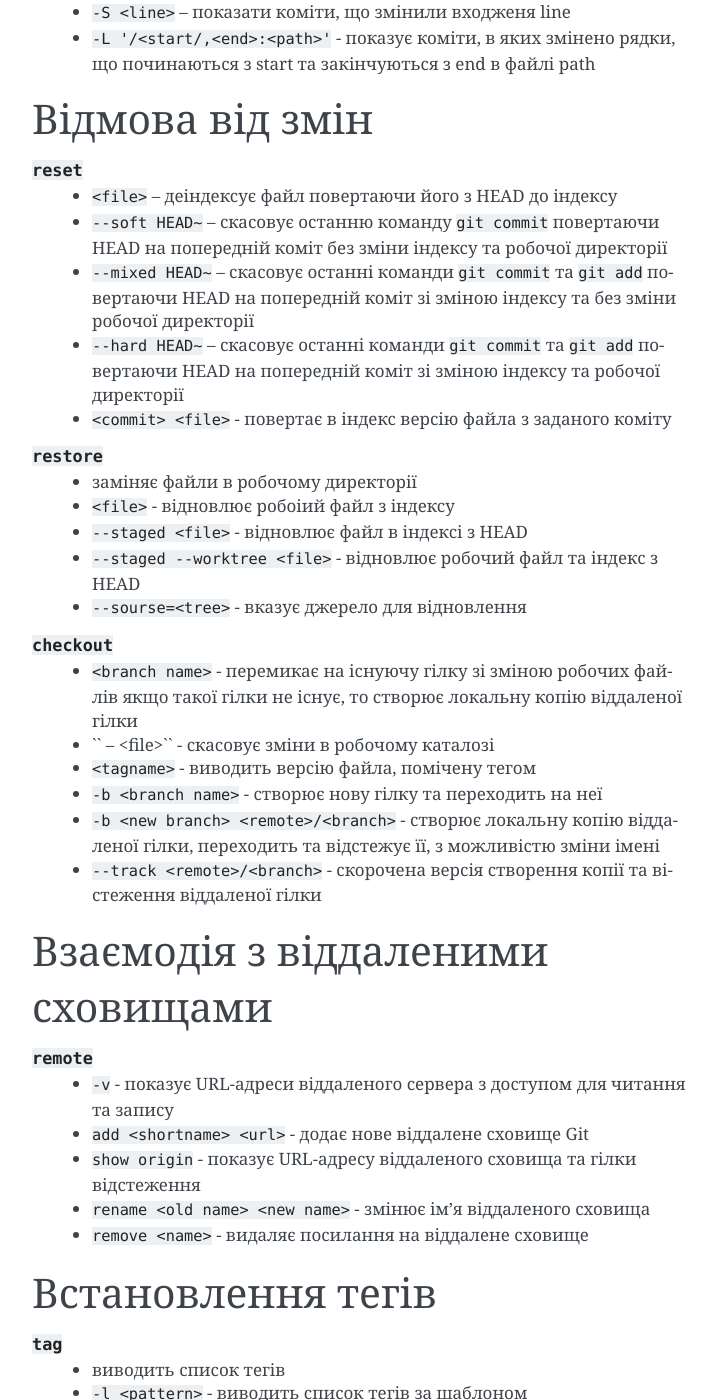
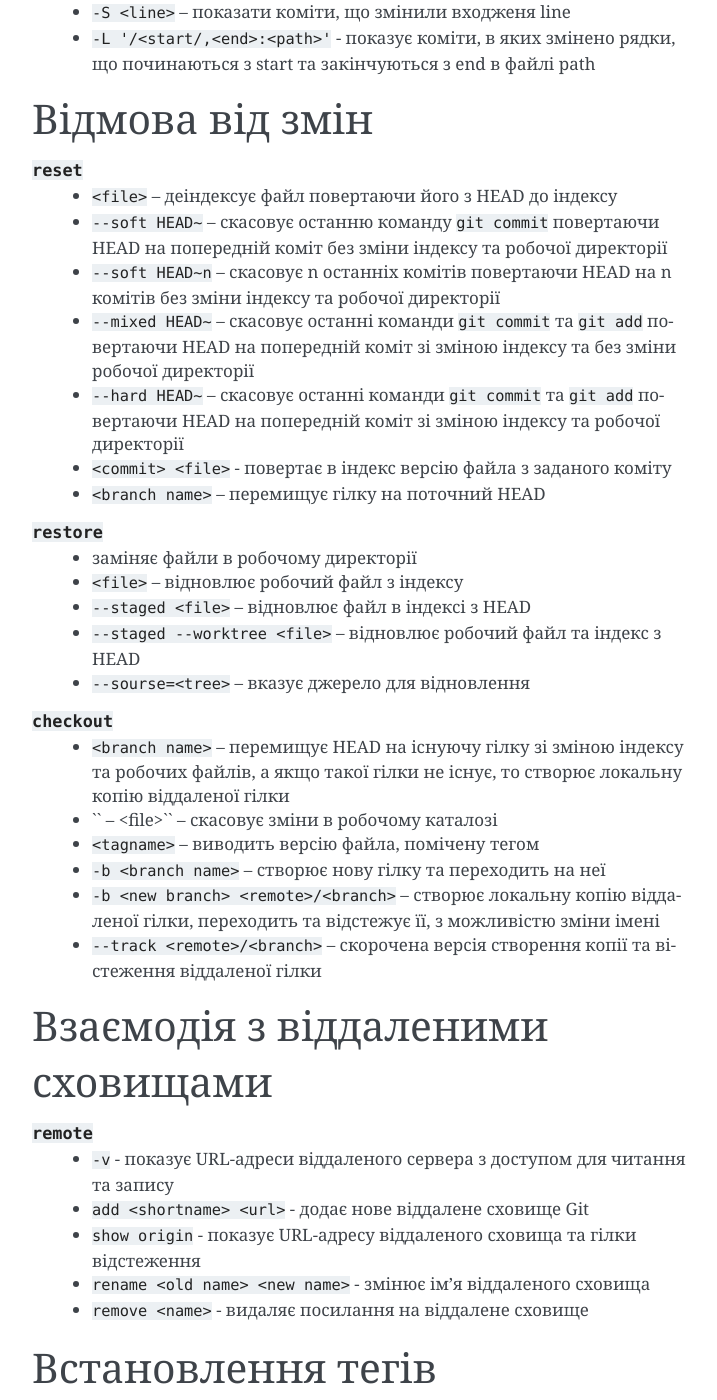
Before and after one commit to lsv62/Git, a Sphinx documentation site: the page built from source/git.rst, in a window 1280 px wide and 1400 px high, scrolled down 5727 px. Shown: the whole window, without its empty margins (388-1105 px from the left). Built offline with Sphinx 7.4.7, drawn with Linux system fonts in a browser that asks for light colours.

Commit message:
reset vv checkout

```diff
--- a/source/git.rst
+++ b/source/git.rst
@@ -234,6 +234,8 @@
         * ``<file>`` -- деіндексує файл повертаючи його з HEAD до індексу
         * ``--soft HEAD~`` -- скасовує останню команду ``git commit`` повертаючи
           HEAD на попередній коміт без зміни індексу та робочої директорії
+        * ``--soft HEAD~n`` -- скасовує n останніх комітів повертаючи
+          HEAD на n комітів без зміни індексу та робочої директорії
         * ``--mixed HEAD~`` -- скасовує останні команди ``git commit`` та
           ``git add`` повертаючи HEAD на попередній коміт зі зміною індексу
           та без зміни робочої директорії
@@ -241,23 +243,25 @@
           ``git add`` повертаючи HEAD на попередній коміт зі зміною індексу
           та робочої директорії
         * ``<commit> <file>`` - повертає в індекс версію файла з заданого коміту
+        * ``<branch name>`` -- перемищує гілку на поточний HEAD
 
     ``restore``
         * заміняє файли в робочому директорії
-        * ``<file>`` - відновлює робоіий файл з індексу
-        * ``--staged <file>`` - відновлює файл в індексі з HEAD
-        * ``--staged --worktree <file>`` - відновлює робочий файл та індекс з HEAD
-        * ``--sourse=<tree>`` - вказує джерело для відновлення
+        * ``<file>`` -- відновлює робочий файл з індексу
+        * ``--staged <file>`` -- відновлює файл в індексі з HEAD
+        * ``--staged --worktree <file>`` -- відновлює робочий файл та індекс з HEAD
+        * ``--sourse=<tree>`` -- вказує джерело для відновлення
 
     ``checkout``
-        * ``<branch name>`` - перемикає на існуючу гілку зі зміною робочих файлів
-          якщо такої гілки не існує, то створює локальну копію віддаленої гілки
-        * `` -- <file>`` - скасовує зміни в робочому каталозі
-        * ``<tagname>`` - виводить версію файла, помічену тегом
-        * ``-b <branch name>`` - створює нову гілку та переходить на неї
-        * ``-b <new branch> <remote>/<branch>`` - створює локальну копію віддаленої гілки,
+        * ``<branch name>`` -- перемищує HEAD на існуючу гілку зі зміною індексу та
+          робочих файлів, а якщо такої гілки не існує, то створює локальну копію
+          віддаленої гілки
+        * `` -- <file>`` -- скасовує зміни в робочому каталозі
+        * ``<tagname>`` -- виводить версію файла, помічену тегом
+        * ``-b <branch name>`` -- створює нову гілку та переходить на неї
+        * ``-b <new branch> <remote>/<branch>`` -- створює локальну копію віддаленої гілки,
           переходить та відстежує її, з можливістю зміни імені
-        * ``--track <remote>/<branch>`` - скорочена версія створення копії та вістеження віддаленої гілки
+        * ``--track <remote>/<branch>`` -- скорочена версія створення копії та вістеження віддаленої гілки
 
 Взаємодія з віддаленими сховищами
 -------------------------------------
```
